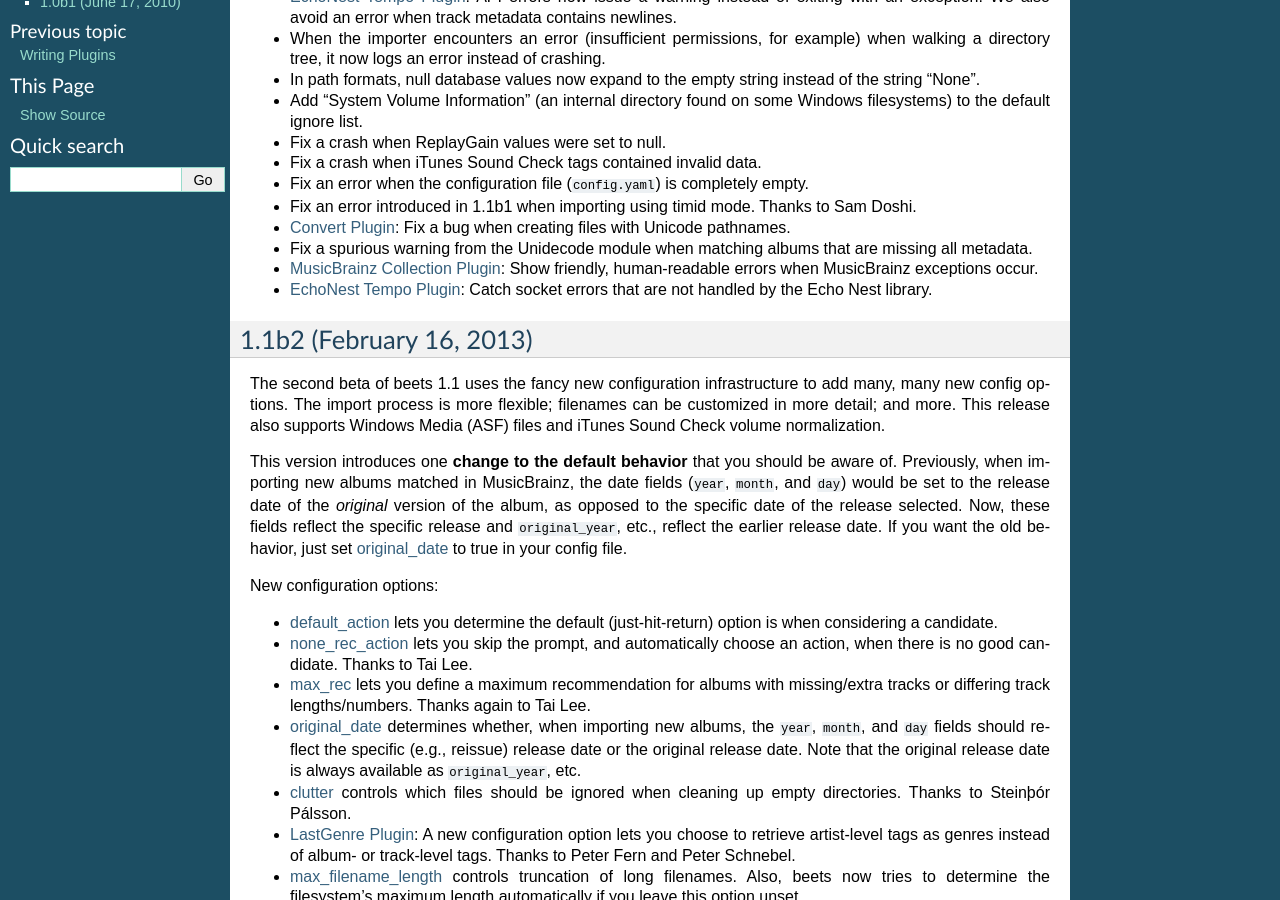
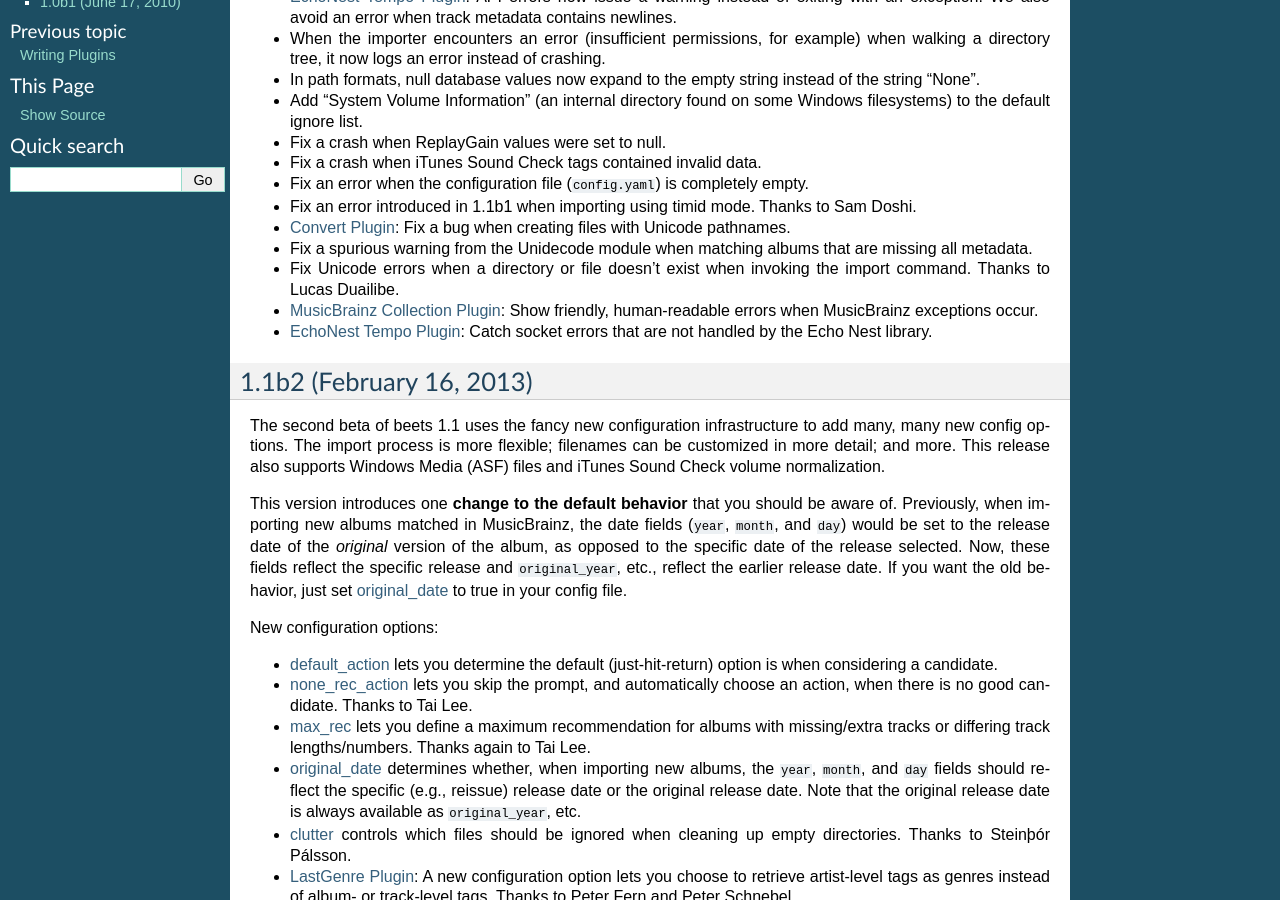
Before and after one commit to google-code-export/beets, a Sphinx documentation site: the page built from docs/changelog.rst, in a window 1280 px wide and 900 px high, scrolled down 528 px. Built offline with Sphinx 7.4.7, drawn with Linux system fonts in a browser that asks for light colours.

Commit message:
changelog/thanks for #213

```diff
--- a/docs/changelog.rst
+++ b/docs/changelog.rst
@@ -47,6 +47,8 @@
   pathnames.
 * Fix a spurious warning from the Unidecode module when matching albums that
   are missing all metadata.
+* Fix Unicode errors when a directory or file doesn't exist when invoking the
+  import command. Thanks to Lucas Duailibe.
 * :doc:`/plugins/mbcollection`: Show friendly, human-readable errors when
   MusicBrainz exceptions occur.
 * :doc:`/plugins/echonest_tempo`: Catch socket errors that are not handled by
```
